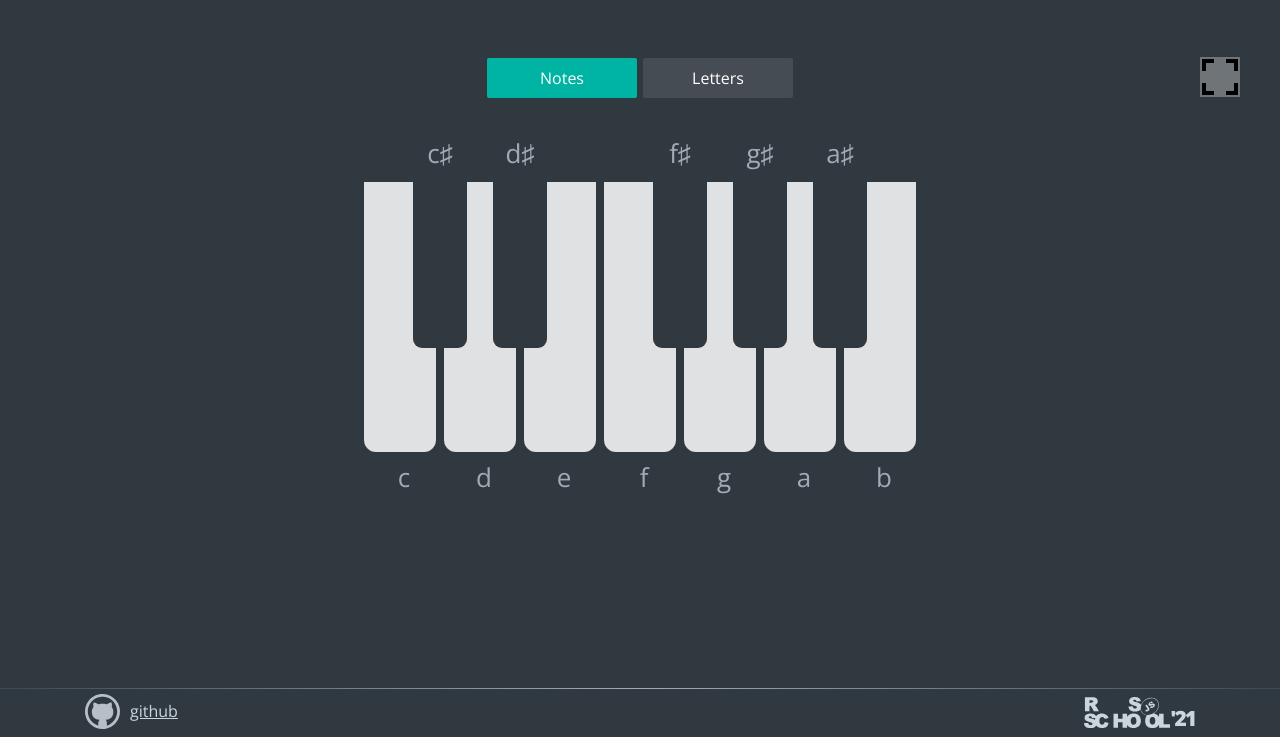
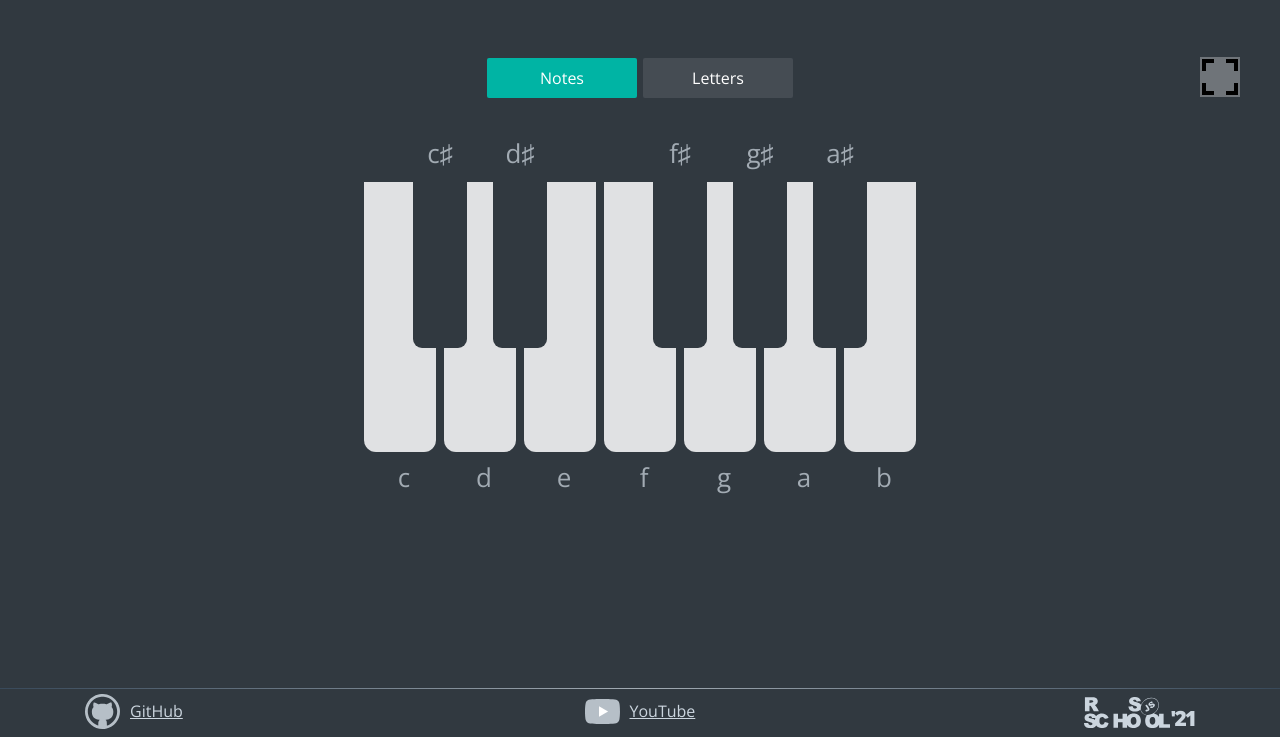
Before and after one commit to ieropael/rolling-scopes-school-JSFE2021Q1, a plain HTML site: page virtual-piano/index.html in a window 1280 px wide. Shown: the part 63-800 px from the top of the page. Drawn offline with nearby package versions, Linux system fonts and the light colour scheme.

Commit message:
feat: add YouTube link to footer

```diff
--- a/virtual-piano/index.html
+++ b/virtual-piano/index.html
@@ -46,7 +46,8 @@
   </main>
   <footer class="footer">
     <div class="footer-container">
-      <a class="github" href="https://github.com/ieropael" target="_blank" rel="noopener noreferrer">github</a>
+      <a class="footer-logo github" href="https://github.com/ieropael" target="_blank" rel="noopener noreferrer">GitHub</a>
+      <a class="footer-logo youtube" href="https://www.youtube.com/watch?v=kVuWZfN8-jQ" target="_blank" rel="noopener noreferrer">YouTube</a>
       <a class="rss" href="https://rs.school/js/" target="_blank" rel="noopener noreferrer">
         <span class="rss-year">'21</span>
       </a>
--- a/virtual-piano/style.css
+++ b/virtual-piano/style.css
@@ -225,12 +225,11 @@ body {
   max-width: 1140px;
   margin: 0 auto;
 }
-.github {
+.footer-logo {
   display: block;
   width: 120px;
   height: 45px;
   padding-left: 45px;
-  background-image: url("assets/svg/github.svg");
   background-size: 35px;
   background-repeat: no-repeat;
   background-position: left center;
@@ -240,8 +239,14 @@ body {
   font-family: "Open Sans", sans-serif;
   transition: 0.3s;
 }
-.github:hover {
+.footer-logo:hover {
   color: #fff;
+}
+.footer-logo.github {
+  background-image: url("assets/svg/github.svg");
+}
+.footer-logo.youtube {
+  background-image: url("assets/svg/youtube.svg");
 }
 .rss {
   display: block;
```
Also changed, not shown: virtual-piano/assets/svg/youtube.svg (added).
